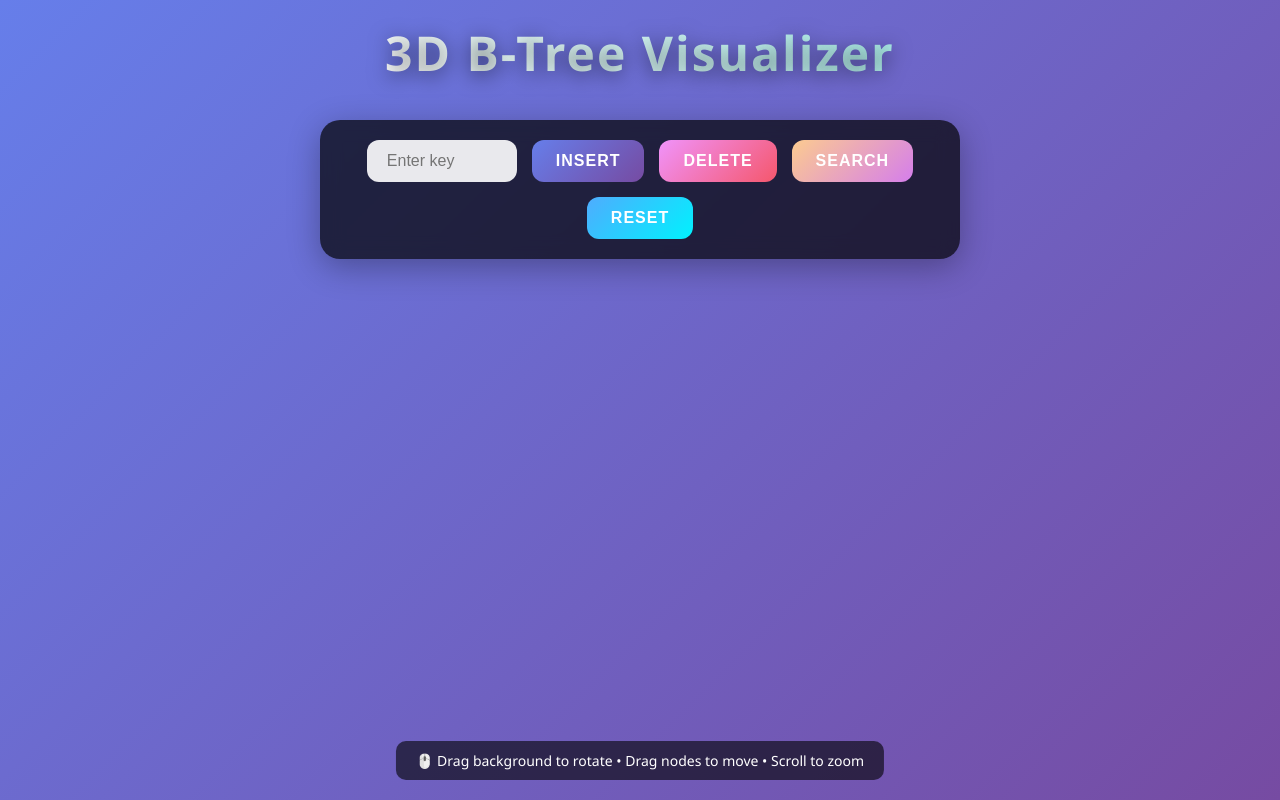
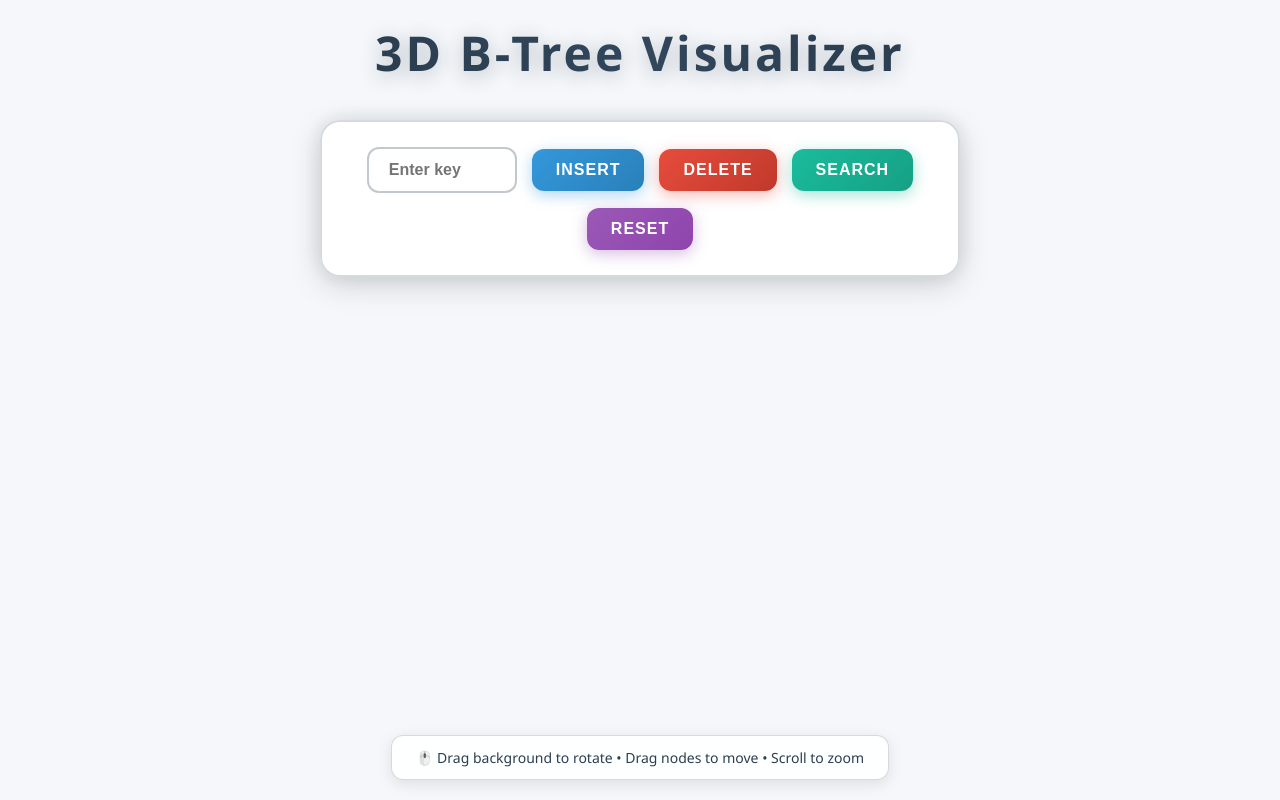
Before and after one commit to chandan11248/btree-visualizer, a Flask app: page / in a window 1280 px wide. Run offline with Flask 3, Linux system fonts and the light colour scheme; data that the repository does not hold is empty.

Commit message:
last touch

```diff
--- a/static/style.css
+++ b/static/style.css
@@ -7,8 +7,8 @@
 body {
     font-family: 'Segoe UI', Tahoma, Geneva, Verdana, sans-serif;
     overflow: hidden;
-    background: linear-gradient(135deg, #667eea 0%, #764ba2 100%);
-    color: white;
+    background: linear-gradient(135deg, #f5f7fa 0%, #c3cfe2 100%);
+    color: #2c3e50;
 }
 
 #container {
@@ -25,9 +25,9 @@ h1 {
     z-index: 10;
     font-size: 3em;
     font-weight: 700;
-    text-shadow: 0 4px 20px rgba(0, 0, 0, 0.5);
-    letter-spacing: 2px;
-    background: linear-gradient(45deg, #fff, #a8edea);
+    text-shadow: 0 4px 20px rgba(44, 62, 80, 0.3);
+    letter-spacing: 3px;
+    background: linear-gradient(45deg, #2c3e50, #34495e, #2c3e50);
     -webkit-background-clip: text;
     -webkit-text-fill-color: transparent;
     background-clip: text;
@@ -39,11 +39,12 @@ h1 {
     left: 50%;
     transform: translateX(-50%);
     z-index: 10;
-    background: rgba(0, 0, 0, 0.7);
-    backdrop-filter: blur(10px);
-    padding: 20px 30px;
+    background: rgba(255, 255, 255, 0.95);
+    backdrop-filter: blur(15px);
+    padding: 25px 35px;
     border-radius: 20px;
-    box-shadow: 0 8px 32px rgba(0, 0, 0, 0.3);
+    border: 2px solid rgba(52, 73, 94, 0.2);
+    box-shadow: 0 8px 32px rgba(0, 0, 0, 0.15), 0 0 20px rgba(52, 73, 94, 0.1);
     display: flex;
     gap: 15px;
     align-items: center;
@@ -53,11 +54,12 @@ h1 {
 
 input {
     padding: 12px 20px;
-    border: none;
+    border: 2px solid rgba(52, 73, 94, 0.3);
     border-radius: 12px;
-    background: rgba(255, 255, 255, 0.9);
-    color: #333;
+    background: rgba(255, 255, 255, 1);
+    color: #2c3e50;
     font-size: 16px;
+    font-weight: 600;
     outline: none;
     transition: all 0.3s;
     width: 150px;
@@ -79,15 +82,35 @@ button {
     text-transform: uppercase;
     letter-spacing: 1px;
     color: white;
+    position: relative;
+    overflow: hidden;
+}
+
+button::before {
+    content: '';
+    position: absolute;
+    top: 50%;
+    left: 50%;
+    width: 0;
+    height: 0;
+    border-radius: 50%;
+    background: rgba(255, 255, 255, 0.3);
+    transform: translate(-50%, -50%);
+    transition: width 0.6s, height 0.6s;
+}
+
+button:hover::before {
+    width: 300px;
+    height: 300px;
 }
 
 button:hover {
-    transform: translateY(-2px);
-    box-shadow: 0 6px 20px rgba(0, 0, 0, 0.3);
+    transform: translateY(-3px);
+    box-shadow: 0 8px 25px rgba(0, 0, 0, 0.3);
 }
 
 button:active {
-    transform: translateY(0);
+    transform: translateY(-1px);
 }
 
 button:disabled {
@@ -96,19 +119,23 @@ button:disabled {
 }
 
 #insertBtn {
-    background: linear-gradient(135deg, #667eea 0%, #764ba2 100%);
+    background: linear-gradient(135deg, #3498db 0%, #2980b9 100%);
+    box-shadow: 0 4px 15px rgba(52, 152, 219, 0.4);
 }
 
 #deleteBtn {
-    background: linear-gradient(135deg, #f093fb 0%, #f5576c 100%);
+    background: linear-gradient(135deg, #e74c3c 0%, #c0392b 100%);
+    box-shadow: 0 4px 15px rgba(231, 76, 60, 0.4);
 }
 
 #searchBtn {
-    background: linear-gradient(135deg, #fccb90 0%, #d57eeb 100%);
+    background: linear-gradient(135deg, #1abc9c 0%, #16a085 100%);
+    box-shadow: 0 4px 15px rgba(26, 188, 156, 0.4);
 }
 
 #resetBtn {
-    background: linear-gradient(135deg, #4facfe 0%, #00f2fe 100%);
+    background: linear-gradient(135deg, #9b59b6 0%, #8e44ad 100%);
+    box-shadow: 0 4px 15px rgba(155, 89, 182, 0.4);
 }
 
 #info {
@@ -117,10 +144,14 @@ button:disabled {
     left: 50%;
     transform: translateX(-50%);
     z-index: 10;
-    background: rgba(0, 0, 0, 0.6);
-    padding: 10px 20px;
-    border-radius: 10px;
+    background: rgba(255, 255, 255, 0.9);
+    backdrop-filter: blur(10px);
+    padding: 12px 24px;
+    border-radius: 12px;
+    border: 1px solid rgba(52, 73, 94, 0.2);
     font-size: 14px;
+    color: #2c3e50;
+    box-shadow: 0 4px 15px rgba(0, 0, 0, 0.1);
 }
 
 #notification {
--- a/static/visualizer.js
+++ b/static/visualizer.js
@@ -1,33 +1,38 @@
 // Three.js setup
 const container = document.getElementById('container');
 const scene = new THREE.Scene();
-scene.fog = new THREE.Fog(0x667eea, 10, 50);
+scene.background = new THREE.Color(0xf5f7fa);
+scene.fog = new THREE.Fog(0xc3cfe2, 20, 70);
 
 const camera = new THREE.PerspectiveCamera(75, window.innerWidth / window.innerHeight, 0.1, 1000);
 camera.position.set(0, 5, 15);
 
-const renderer = new THREE.WebGLRenderer({ antialias: true, alpha: true });
+const renderer = new THREE.WebGLRenderer({ antialias: true, alpha: false });
 renderer.setSize(window.innerWidth, window.innerHeight);
 renderer.shadowMap.enabled = true;
 renderer.shadowMap.type = THREE.PCFSoftShadowMap;
 container.appendChild(renderer.domElement);
 
 // Lighting
-const ambientLight = new THREE.AmbientLight(0xffffff, 0.5);
+const ambientLight = new THREE.AmbientLight(0xffffff, 0.6);
 scene.add(ambientLight);
 
-const directionalLight = new THREE.DirectionalLight(0xffffff, 0.8);
+const directionalLight = new THREE.DirectionalLight(0xffffff, 1);
 directionalLight.position.set(10, 10, 5);
 directionalLight.castShadow = true;
 scene.add(directionalLight);
 
-const pointLight1 = new THREE.PointLight(0x667eea, 1, 50);
+const pointLight1 = new THREE.PointLight(0x3498db, 0.8, 50);
 pointLight1.position.set(-10, 5, 5);
 scene.add(pointLight1);
 
-const pointLight2 = new THREE.PointLight(0x764ba2, 1, 50);
+const pointLight2 = new THREE.PointLight(0x9b59b6, 0.8, 50);
 pointLight2.position.set(10, 5, -5);
 scene.add(pointLight2);
+
+const rimLight = new THREE.PointLight(0x1abc9c, 0.6, 50);
+rimLight.position.set(0, -5, 10);
+scene.add(rimLight);
 
 // Camera controls
 let isDragging = false;
@@ -202,9 +207,9 @@ function createNodeMesh(keys, x, y, z, isHighlighted = false) {
 
 function createConnectionLine(parent, child) {
     const material = new THREE.LineBasicMaterial({
-        color: 0xffffff,
+        color: 0xd4af37,
         transparent: true,
-        opacity: 0.6,
+        opacity: 0.7,
         linewidth: 2
     });
 
```
Also changed, not shown: other parts of static/style.css (+17 -5 lines).
